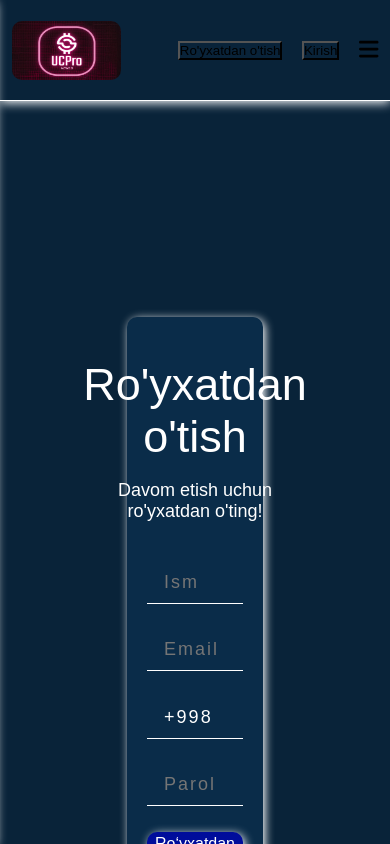
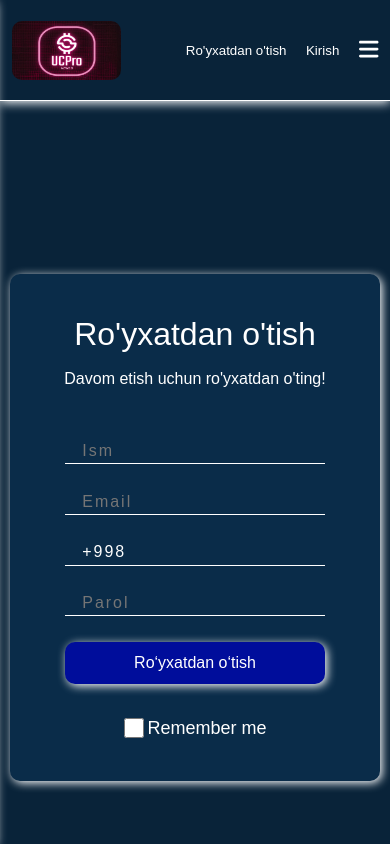
Before and after one commit to mrhacker0001/UCPro, a React (Create React App) app: page /Register in a window 390 px wide. Shown: the top 844 px of the page. Built offline with nearby package versions, Linux system fonts and the light colour scheme.

Commit message:
full media added

```diff
--- a/src/Apps/DreamLeagueSoccer.js
+++ b/src/Apps/DreamLeagueSoccer.js
@@ -1,4 +1,4 @@
-import React, { useState } from 'react'
+import React, { useState, useEffect } from 'react'
 import dls from "./assets/dls.png"
 import axios from 'axios';
 
@@ -8,6 +8,8 @@ function DreamLeagueSoccer() {
   const [paymentProof, setPaymentProof] = useState(null);
   const [showForm, setShowForm] = useState(false);
   const [phoneNumber, setPhoneNumber] = useState("");
+  const [isAuthenticated, setIsAuthenticated] = useState(false); // Foydalanuvchi login bo'lganini tekshirish
+  const [showAuthModal, setShowAuthModal] = useState(false);
 
   const data = [
     { counttanga: 50000, img: dls, price: 115000, countolmos: 1800, collect: "5-6 kun" },
@@ -16,6 +18,10 @@ function DreamLeagueSoccer() {
   ]
 
   const handleOrderClick = (item) => {
+    if (!isAuthenticated) {
+      setShowAuthModal(true);
+      return;
+    }
     setSelectedItem(item);
     setShowForm(true);
   };
@@ -40,7 +46,7 @@ function DreamLeagueSoccer() {
       `📱 Telefon: ${phoneNumber}\n` +
       `💎 Olmos: ${selectedItem.countolmos} ta\n` +
       `🪙 Tanga: ${selectedItem.counttanga} ta\n` +
-      `💰 Narxi: ${selectedItem.price} so'm\n`+
+      `💰 Narxi: ${selectedItem.price} so'm\n` +
       `Dream League Soccer`
     );
     formData.append('photo', paymentProof);
@@ -79,6 +85,20 @@ function DreamLeagueSoccer() {
         ))}
       </div>
 
+
+
+      {showAuthModal && (
+        <div className="form-container">
+          <div className="form">
+            <h2>Buyurtma berish uchun tizimga kiring</h2>
+            <p>Iltimos, buyurtma berish uchun avval tizimga kiring yoki ro‘yxatdan o‘ting.</p>
+            <button onClick={() => window.location.href = '/login'}>Login</button>
+            <button onClick={() => window.location.href = '/register'}>Ro‘yxatdan o‘tish</button>
+            <button onClick={() => setShowAuthModal(false)}>Bekor qilish</button>
+          </div>
+        </div>
+      )}
+
       {
         showForm && selectedItem && (
           <div className='form-container'>
--- a/src/Apps/FreeFire.js
+++ b/src/Apps/FreeFire.js
@@ -1,4 +1,4 @@
-import React, { useState } from 'react';
+import React, { useState, useEffect } from 'react';
 import './Apps.css';
 import almaz from './assets/almaz.png';
 import axios from 'axios';
@@ -8,6 +8,8 @@ function FreeFire() {
     const [paymentProof, setPaymentProof] = useState(null);
     const [showForm, setShowForm] = useState(false);
     const [id, setId] = useState("");
+    const [isAuthenticated, setIsAuthenticated] = useState(false); // Foydalanuvchi login bo'lganini tekshirish
+    const [showAuthModal, setShowAuthModal] = useState(false);
 
     const data = [
         { img: almaz, name: "almaz", price: 13000, count: 105 },
@@ -21,6 +23,10 @@ function FreeFire() {
     ];
 
     const handleOrderClick = (item) => {
+        if (!isAuthenticated) {
+            setShowAuthModal(true);
+            return;
+        }
         setSelectedItem(item);
         setShowForm(true);
     };
@@ -68,7 +74,20 @@ function FreeFire() {
                         <button onClick={() => handleOrderClick(item)}>buyurtma berish</button>
                     </div>
                 ))}
+
             </div>
+
+            {showAuthModal && (
+                <div className="form-container">
+                    <div className="form">
+                        <h2>Buyurtma berish uchun tizimga kiring</h2>
+                        <p>Iltimos, buyurtma berish uchun avval tizimga kiring yoki ro‘yxatdan o‘ting.</p>
+                        <button onClick={() => window.location.href = '/login'}>Login</button>
+                        <button onClick={() => window.location.href = '/register'}>Ro‘yxatdan o‘tish</button>
+                        <button onClick={() => setShowAuthModal(false)}>Bekor qilish</button>
+                    </div>
+                </div>
+            )}
 
             {showForm && selectedItem && (
                 <div className='form-container'>
--- a/src/Apps/Instagram.js
+++ b/src/Apps/Instagram.js
@@ -1,4 +1,4 @@
-import React, { useState } from 'react';
+import React, { useState, useEffect } from 'react';
 import "./Apps.css";
 import team from "./assets/team.png";
 import eye from "./assets/eye.png";
@@ -11,6 +11,8 @@ function Instagram() {
   const [showForm, setShowForm] = useState(false);
   const [accountLink, setAccountLink] = useState("");
   const [count, setCount] = useState(1000);
+  const [isAuthenticated, setIsAuthenticated] = useState(false); // Foydalanuvchi login bo'lganini tekshirish
+  const [showAuthModal, setShowAuthModal] = useState(false);
 
   const data = [
     { name: "Premium obunachi (kafolat 60 kun)", img: team, price: 5000, count: 1000 },
@@ -34,6 +36,10 @@ function Instagram() {
   ];
 
   const handleOrderClick = (item) => {
+    if (!isAuthenticated) {
+      setShowAuthModal(true);
+      return;
+    }
     setSelectedItem(item);
     setShowForm(true);
   };
@@ -58,7 +64,7 @@ function Instagram() {
       `🔗 Akkaunt/Post: ${accountLink}\n` +
       `📢 Xizmat turi: ${selectedItem.name}\n` +
       `📊 Soni: ${count} ta\n` +
-      `💰 Narxi: ${selectedItem.price} so'm\n`+
+      `💰 Narxi: ${selectedItem.price} so'm\n` +
       `Instagram`
 
     );
@@ -122,6 +128,19 @@ function Instagram() {
         ))}
       </div>
 
+
+      {showAuthModal && (
+        <div className="form-container">
+          <div className="form">
+            <h2>Buyurtma berish uchun tizimga kiring</h2>
+            <p>Iltimos, buyurtma berish uchun avval tizimga kiring yoki ro‘yxatdan o‘ting.</p>
+            <button onClick={() => window.location.href = '/login'}>Login</button>
+            <button onClick={() => window.location.href = '/register'}>Ro‘yxatdan o‘tish</button>
+            <button onClick={() => setShowAuthModal(false)}>Bekor qilish</button>
+          </div>
+        </div>
+      )}
+
       {showForm && selectedItem && (
         <div className="form-container">
           <form className="form" onSubmit={handleSubmit}>
--- a/src/Apps/Pubg.js
+++ b/src/Apps/Pubg.js
@@ -1,4 +1,4 @@
-import React, { useState } from 'react'
+import React, { useState, useEffect } from 'react'
 import uc from "./assets/uc.jpeg"
 import axios from 'axios';
 
@@ -8,6 +8,9 @@ function Pubg() {
   const [paymentProof, setPaymentProof] = useState(null);
   const [showForm, setShowForm] = useState(false);
   const [id, setId] = useState("");
+  const [isAuthenticated, setIsAuthenticated] = useState(false); // Foydalanuvchi login bo'lganini tekshirish
+  const [showAuthModal, setShowAuthModal] = useState(false);
+
 
 
   const data = [
@@ -25,9 +28,14 @@ function Pubg() {
   ]
 
   const handleOrderClick = (item) => {
+    if (!isAuthenticated) {
+      setShowAuthModal(true);
+      return;
+    }
     setSelectedItem(item);
     setShowForm(true);
   };
+
 
   const handleCopy = (text) => {
     navigator.clipboard.writeText(text);
@@ -57,6 +65,14 @@ function Pubg() {
     }
   };
 
+  useEffect(() => {
+    const user = localStorage.getItem("user"); // LocalStorage'dan user ma'lumotini olish
+    if (user) {
+      setIsAuthenticated(true);
+    }
+  }, []);
+
+
 
 
   return (
@@ -74,6 +90,19 @@ function Pubg() {
           </div>
         ))}
       </div>
+
+      {showAuthModal && (
+        <div className="form-container">
+          <div className="form">
+            <h2>Buyurtma berish uchun tizimga kiring</h2>
+            <p>Iltimos, buyurtma berish uchun avval tizimga kiring yoki ro‘yxatdan o‘ting.</p>
+            <button onClick={() => window.location.href = '/login'}>Login</button>
+            <button onClick={() => window.location.href = '/register'}>Ro‘yxatdan o‘tish</button>
+            <button onClick={() => setShowAuthModal(false)}>Bekor qilish</button>
+          </div>
+        </div>
+      )}
+
 
       {
         showForm && selectedItem && (
--- a/src/Apps/TikTok.js
+++ b/src/Apps/TikTok.js
@@ -1,4 +1,4 @@
-import React, { useState } from 'react'
+import React, { useState, useEffect } from 'react'
 import team from "./assets/team.png"
 import eye from "./assets/eye.png"
 import like from "./assets/love.png"
@@ -11,6 +11,8 @@ function TikTok() {
   const [showForm, setShowForm] = useState(false);
   const [accountLink, setAccountLink] = useState("");
   const [count, setCount] = useState(1000);
+  const [isAuthenticated, setIsAuthenticated] = useState(false); // Foydalanuvchi login bo'lganini tekshirish
+  const [showAuthModal, setShowAuthModal] = useState(false);
 
   const data = [
     { name: "Chiqmaydigan obunachi (kafolat 360 kun)", img: team, price: 35000, count: 1000 },
@@ -29,8 +31,11 @@ function TikTok() {
 
 
 
-
   const handleOrderClick = (item) => {
+    if (!isAuthenticated) {
+      setShowAuthModal(true);
+      return;
+    }
     setSelectedItem(item);
     setShowForm(true);
   };
@@ -51,12 +56,12 @@ function TikTok() {
     formData.append('chat_id', '@ucpro_books');
     formData.append(
       'caption',
-        `📌 Buyurtma ma’lumotlari:\n\n` +
+      `📌 Buyurtma ma’lumotlari:\n\n` +
       `🔗 Akkaunt/Post: ${accountLink}\n` +
       `📢 Xizmat turi: ${selectedItem.name}\n` +
       `📊 Soni: ${count} ta\n` +
       `💰 Narxi: ${selectedItem.price} so'm\n` +
-        `Tik Tok`
+      `Tik Tok`
 
     );
     formData.append('photo', paymentProof);
@@ -125,6 +130,18 @@ function TikTok() {
         ))}
       </div>
 
+      {showAuthModal && (
+        <div className="form-container">
+          <div className="form">
+            <h2>Buyurtma berish uchun tizimga kiring</h2>
+            <p>Iltimos, buyurtma berish uchun avval tizimga kiring yoki ro‘yxatdan o‘ting.</p>
+            <button onClick={() => window.location.href = '/login'}>Login</button>
+            <button onClick={() => window.location.href = '/register'}>Ro‘yxatdan o‘tish</button>
+            <button onClick={() => setShowAuthModal(false)}>Bekor qilish</button>
+          </div>
+        </div>
+      )}
+
       {showForm && selectedItem && (
         <div className="form-container">
           <form className="form" onSubmit={handleSubmit}>
--- a/src/Navbar/Navbar.css
+++ b/src/Navbar/Navbar.css
@@ -175,6 +175,7 @@
         display: none;
     }
 
+
     .navbar-media {
         width: 100dvw;
         height: 12dvh;
@@ -255,6 +256,12 @@
     .nav-btns-media img {
         width: 6dvw;
         height: 5dvh;
+    }
+
+    .nav-btns-media button {
+        color: #ffffff;
+        background: none;
+        border: none;
     }
 }
 
--- a/src/Register/Register.css
+++ b/src/Register/Register.css
@@ -99,3 +99,104 @@
     height: 20px;
     cursor: pointer;
 }
+
+@media (max-width:1220px) {
+    .register-card {
+        width: 45dvw;
+    }
+}
+
+@media (max-width:1000px) {
+    .register-card {
+        width: 50dvw;
+    }
+
+    .register-card h1 {
+        font-size: 30px;
+    }
+
+    .register-card h1 span {
+        font-size: 18px;
+    }
+}
+
+@media (max-width:850px) {
+    .register-card {
+        width: 65dvw;
+    }
+
+    .register-card h1 {
+        font-size: 30px;
+    }
+
+    .register-card h1 span {
+        font-size: 18px;
+    }
+
+    .Register {
+        height: 120dvh;
+    }
+}
+
+@media (max-width:650px) {
+    .register-card {
+        width: 75dvw;
+        height: 70dvh;
+    }
+
+    .register-card h1 {
+        font-size: 30px;
+    }
+
+    .register-card h1 span {
+        font-size: 18px;
+    }
+}
+
+@media (max-width:480px) {
+    .register-card {
+        width: 75dvw;
+        height: 60dvh;
+    }
+
+    .register-card h1 {
+        font-size: 32px;
+    }
+
+    .register-card h1 span {
+        font-size: 16px;
+    }
+
+    .inputs input {
+        font-size: 16px;
+        height: 3dvh;
+    }
+
+    .Register {
+        height: 100dvh;
+    }
+}
+
+@media (max-width:400px) {
+    .register-card {
+        width: 95dvw;
+        height: 60dvh;
+    }
+
+    .register-card h1 {
+        font-size: 32px;
+    }
+
+    .register-card h1 span {
+        font-size: 16px;
+    }
+
+    .inputs input {
+        font-size: 16px;
+        height: 3dvh;
+    }
+
+    .Register {
+        height: 100dvh;
+    }
+}
```
Also changed, not shown: src/Apps/Telegram.js (+24 -3 lines).
